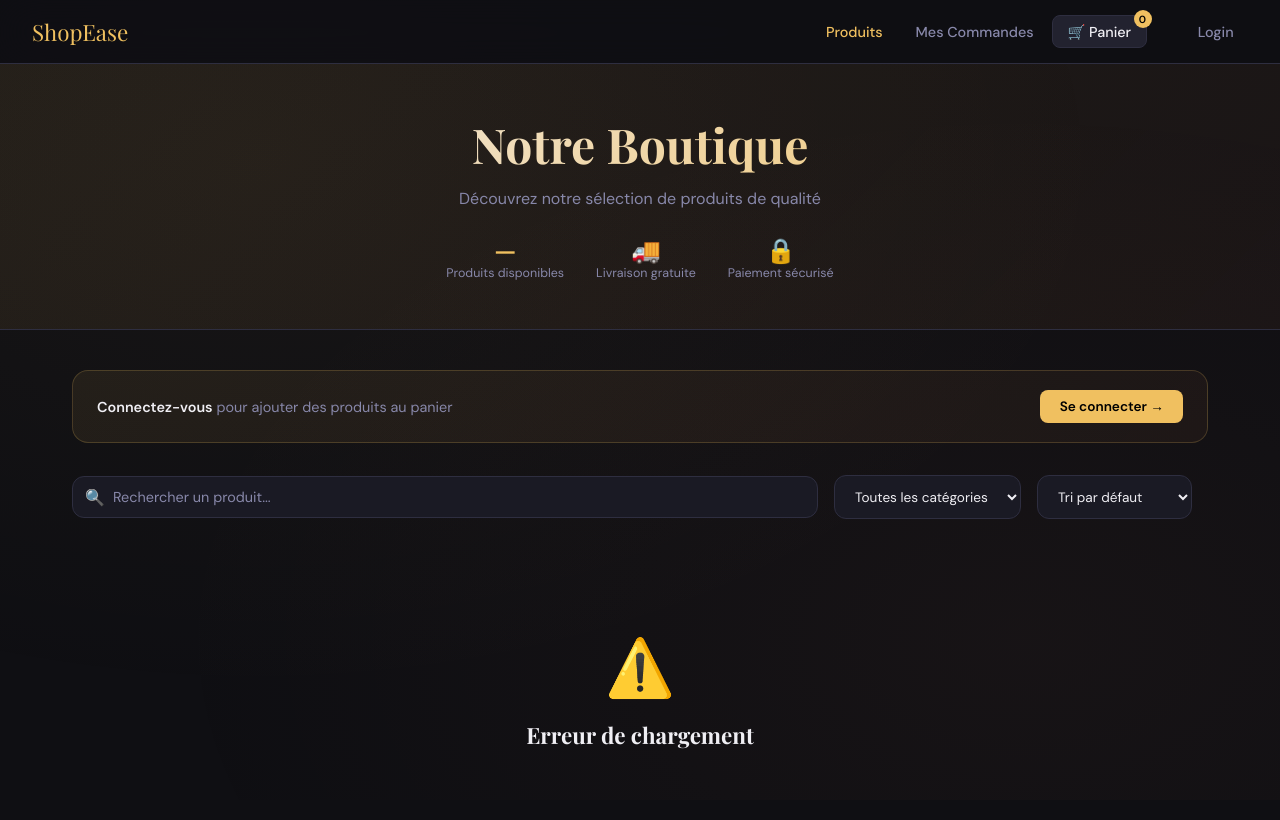
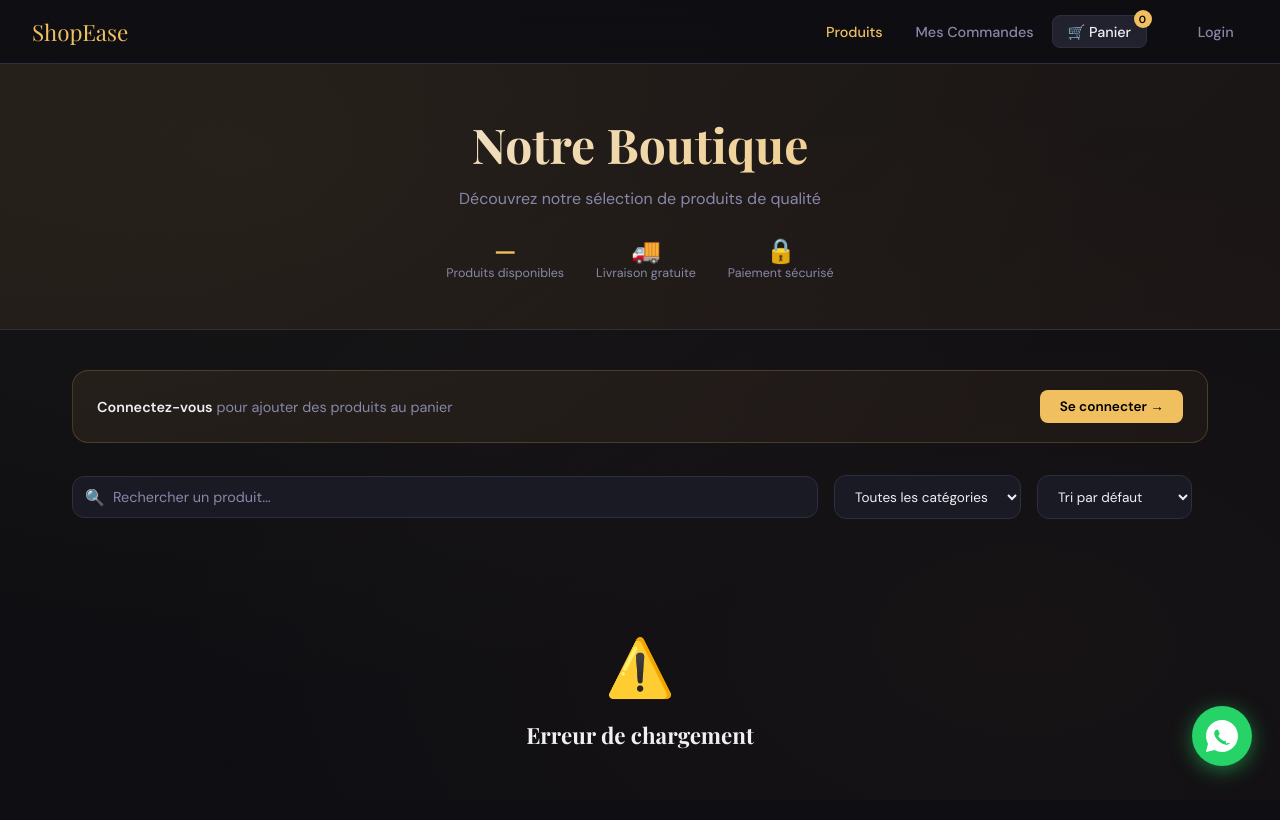
Before and after one commit to punklim/mon-site-limShopEase, a website: page public/index.html in a window 1280 px wide. Drawn offline with nearby package versions, Linux system fonts and the light colour scheme; no server answers.

Commit message:
ajout bouton whatsapp index et cart

```diff
--- a/public/index.html
+++ b/public/index.html
@@ -29,7 +29,6 @@
     .user-greeting{color:var(--muted);font-size:.85rem;padding:.4rem .9rem;}
     .user-greeting span{color:var(--accent);font-weight:600;}
 
-    /* HERO */
     .hero{position:relative;z-index:1;background:linear-gradient(135deg,rgba(240,192,96,.08) 0%,rgba(232,136,90,.05) 100%);border-bottom:1px solid var(--border);padding:3rem 2rem;text-align:center;}
     .hero-title{font-family:'Playfair Display',serif;font-size:3rem;font-weight:700;margin-bottom:.75rem;background:linear-gradient(135deg,var(--text) 0%,var(--accent) 100%);-webkit-background-clip:text;-webkit-text-fill-color:transparent;}
     .hero-sub{color:var(--muted);font-size:1rem;max-width:500px;margin:0 auto 1.5rem;}
@@ -39,7 +38,6 @@
 
     main{position:relative;z-index:1;max-width:1200px;margin:0 auto;padding:2.5rem 2rem;}
 
-    /* TOOLBAR */
     .toolbar{display:flex;gap:1rem;align-items:center;margin-bottom:2rem;flex-wrap:wrap;}
     .search-wrap{flex:1;min-width:200px;position:relative;}
     .search-wrap input{width:100%;background:var(--surface);border:1px solid var(--border);color:var(--text);padding:.7rem 1rem .7rem 2.5rem;border-radius:12px;font-family:'DM Sans',sans-serif;font-size:.9rem;outline:none;transition:border-color .2s;}
@@ -50,14 +48,12 @@
     .sort-select:focus,.cat-select:focus{border-color:var(--accent);}
     .result-count{color:var(--muted);font-size:.85rem;white-space:nowrap;}
 
-    /* PRODUCT GRID */
     #productsList{display:grid;grid-template-columns:repeat(auto-fill,minmax(240px,1fr));gap:1.5rem;}
 
     .product-card{background:var(--surface);border:1px solid var(--border);border-radius:20px;overflow:hidden;transition:all .3s cubic-bezier(.4,0,.2,1);animation:fadeUp .5s ease both;}
     .product-card:hover{transform:translateY(-5px);border-color:rgba(240,192,96,.4);box-shadow:0 16px 40px rgba(0,0,0,.3);}
     @keyframes fadeUp{from{opacity:0;transform:translateY(20px)}to{opacity:1;transform:translateY(0)}}
 
-    /* IMAGE */
     .product-img{width:100%;height:200px;overflow:hidden;position:relative;background:var(--surface2);}
     .product-img img{width:100%;height:100%;object-fit:cover;transition:transform .4s ease;}
     .product-card:hover .product-img img{transform:scale(1.05);}
@@ -79,14 +75,12 @@
     .btn-add.added{background:var(--success);border-color:var(--success);color:#000;}
     .btn-add:disabled{background:rgba(136,136,170,.1);border-color:var(--muted);color:var(--muted);cursor:not-allowed;}
 
-    /* LOGIN BANNER */
     .login-banner{background:linear-gradient(135deg,rgba(240,192,96,.08),rgba(232,136,90,.05));border:1px solid rgba(240,192,96,.2);border-radius:16px;padding:1.2rem 1.5rem;margin-bottom:2rem;display:flex;align-items:center;justify-content:space-between;gap:1rem;flex-wrap:wrap;}
     .login-banner p{color:var(--muted);font-size:.9rem;}
     .login-banner p span{color:var(--text);font-weight:600;}
     .btn-login-banner{padding:.5rem 1.2rem;background:var(--accent);color:#000;border:none;border-radius:8px;font-family:'DM Sans',sans-serif;font-size:.85rem;font-weight:700;cursor:pointer;text-decoration:none;transition:all .2s;}
     .btn-login-banner:hover{background:#f5d080;}
 
-    /* SKELETON */
     .skeleton{background:linear-gradient(90deg,var(--surface) 25%,var(--surface2) 50%,var(--surface) 75%);background-size:200% 100%;animation:shimmer 1.5s infinite;border-radius:20px;height:320px;}
     @keyframes shimmer{0%{background-position:200% 0}100%{background-position:-200% 0}}
 
@@ -96,6 +90,18 @@
 
     #toast{position:fixed;bottom:2rem;right:2rem;background:var(--surface2);border:1px solid var(--border);color:var(--text);padding:.9rem 1.4rem;border-radius:12px;font-size:.88rem;font-weight:500;z-index:1000;opacity:0;transform:translateY(10px);transition:all .3s;pointer-events:none;max-width:280px;}
     #toast.show{opacity:1;transform:translateY(0);}
+
+    /* ✅ WHATSAPP */
+    #whatsapp-btn{
+      position:fixed; bottom:28px; right:28px; z-index:9999;
+      background:#25D366; border-radius:50%; width:60px; height:60px;
+      display:flex; align-items:center; justify-content:center;
+      box-shadow:0 4px 20px rgba(37,211,102,.5);
+      text-decoration:none; transition:transform .2s, box-shadow .2s;
+      animation:wabounce 2s infinite;
+    }
+    #whatsapp-btn:hover{transform:scale(1.1);box-shadow:0 6px 28px rgba(37,211,102,.7);animation:none;}
+    @keyframes wabounce{0%,100%{transform:translateY(0)}50%{transform:translateY(-6px)}}
 
     @media(max-width:640px){.hero-title{font-size:2rem;}.toolbar{flex-direction:column;}}
   </style>
@@ -163,6 +169,14 @@
     </div>
   </main>
 
+  <!-- ✅ BOUTON WHATSAPP -->
+  <a href="https://wa.me/212691055597?text=Bonjour%2C%20je%20suis%20intéressé%20par%20un%20produit%20sur%20ShopEase%20!"
+     target="_blank" id="whatsapp-btn" title="Contactez-nous sur WhatsApp">
+    <svg xmlns="http://www.w3.org/2000/svg" viewBox="0 0 32 32" width="32" height="32" fill="white">
+      <path d="M16 0C7.163 0 0 7.163 0 16c0 2.824.736 5.476 2.027 7.785L0 32l8.447-2.01A15.93 15.93 0 0016 32c8.837 0 16-7.163 16-16S24.837 0 16 0zm8.073 22.824c-.334.94-1.946 1.793-2.678 1.908-.686.108-1.552.154-2.504-.158-.577-.19-1.317-.444-2.261-.87-3.978-1.72-6.578-5.72-6.778-5.985-.2-.265-1.63-2.17-1.63-4.14 0-1.97 1.033-2.94 1.4-3.34.366-.4.8-.5 1.066-.5.267 0 .534.003.767.014.247.012.578-.094.905.69.334.8 1.133 2.77 1.233 2.97.1.2.167.435.033.7-.133.267-.2.434-.4.667-.2.234-.42.522-.6.7-.2.2-.408.416-.175.816.233.4 1.033 1.7 2.217 2.75 1.522 1.356 2.806 1.776 3.206 1.976.4.2.633.167.867-.1.233-.267 1-.117 1.167.467.167.583.167 1.083-.167 2.023z"/>
+    </svg>
+  </a>
+
   <div id="toast"></div>
 
   <script>
@@ -171,7 +185,6 @@
     const emojis = ["🛍️","📱","💻","👟","🎧","⌚","📷","🎮","💄","👜","🕶️","👗","🏠","🎒","⚡"];
     let allProducts = [];
 
-    // Auth UI
     if (token && user.name) {
       document.getElementById("userGreeting").innerHTML = `Bonjour, <span>${user.name.split(' ')[0]}</span>`;
       document.getElementById("authLink").textContent = "Déconnexion";
@@ -199,8 +212,7 @@
       const sel = document.getElementById("catFilter");
       cats.forEach(c => {
         const opt = document.createElement("option");
-        opt.value = c;
-        opt.textContent = c;
+        opt.value = c; opt.textContent = c;
         sel.appendChild(opt);
       });
     }
@@ -268,10 +280,7 @@
       document.querySelectorAll(".btn-add[data-id]").forEach(btn => {
         btn.addEventListener("click", () => {
           let cart = JSON.parse(localStorage.getItem("cart")) || [];
-          if (cart.includes(btn.dataset.id)) {
-            window.location.href = "cart.html";
-            return;
-          }
+          if (cart.includes(btn.dataset.id)) { window.location.href = "cart.html"; return; }
           cart.push(btn.dataset.id);
           localStorage.setItem("cart", JSON.stringify(cart));
           btn.textContent = "✓ Voir panier";
@@ -288,8 +297,7 @@
       const sort = document.getElementById("sortSelect").value;
       const cat = document.getElementById("catFilter").value;
       let list = allProducts.filter(p =>
-        p.name.toLowerCase().includes(q) &&
-        (!cat || (p.category || "Général") === cat)
+        p.name.toLowerCase().includes(q) && (!cat || (p.category || "Général") === cat)
       );
       if (sort === "price-asc") list.sort((a,b) => a.price - b.price);
       else if (sort === "price-desc") list.sort((a,b) => b.price - a.price);
```
